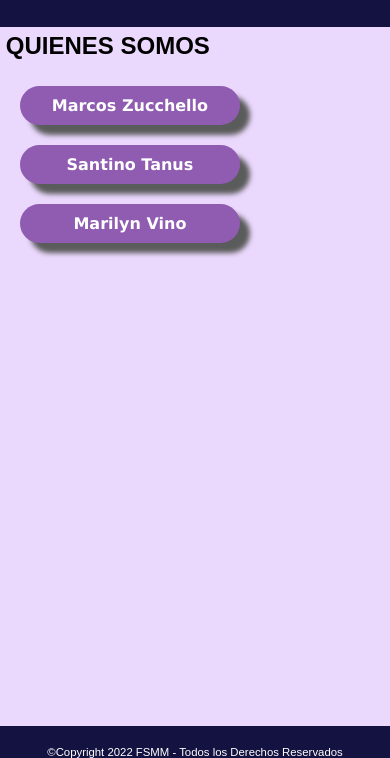
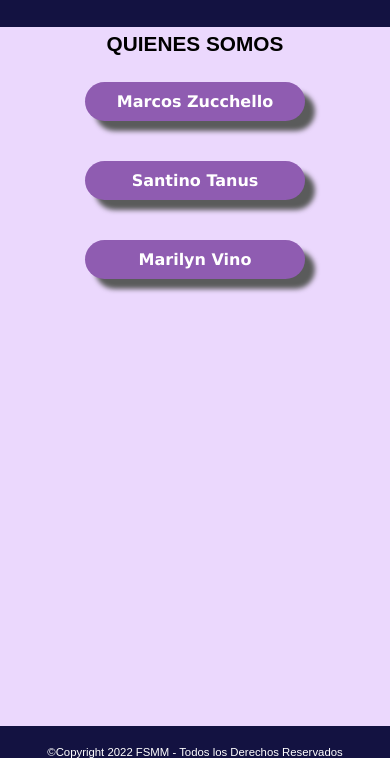
Before and after one commit to MZucche/ProyectoStartupGrupo14, a plain HTML site: page pagina/Integrantes.html in a window 390 px wide. Shown: the part 86-844 px from the top of the page. Drawn offline with Linux system fonts and the light colour scheme.

Commit message:
subo media query ver mobile contecto main

```diff
--- a/estilos/style.css
+++ b/estilos/style.css
@@ -201,6 +201,19 @@ label {
  @media ( max-width: 765px ) /* mobile */
  {
 .headernav{
-        display: none;
+        display: none; /* etiqueta nav */
     }
+/* main integrantes */
+.mainIntegrantes{
+    display: flex;
+    justify-content: center;
+    font-size: 1.3rem;
+    font-weight: 800;
+}
+.contenedorflex {
+    display: flex;
+    flex-direction: column;
+    align-items: center;
+
+}
  }
```
